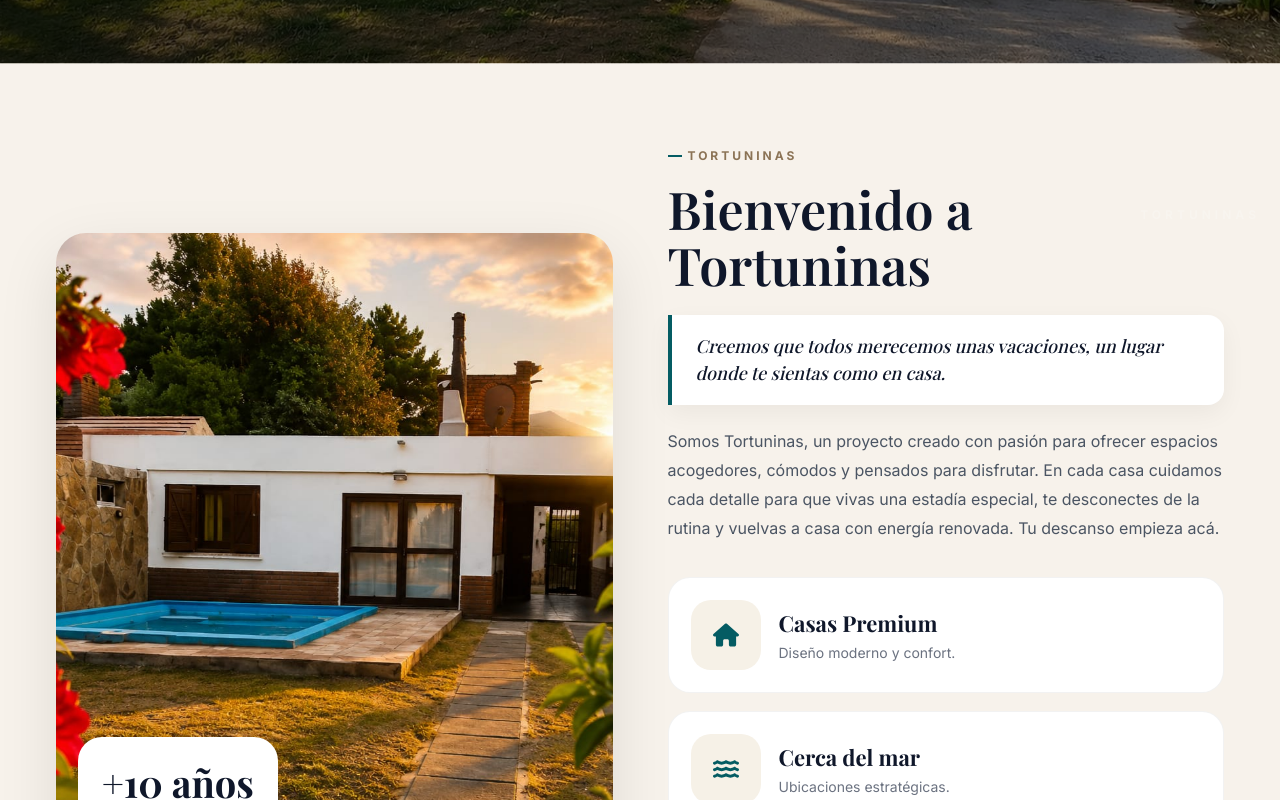
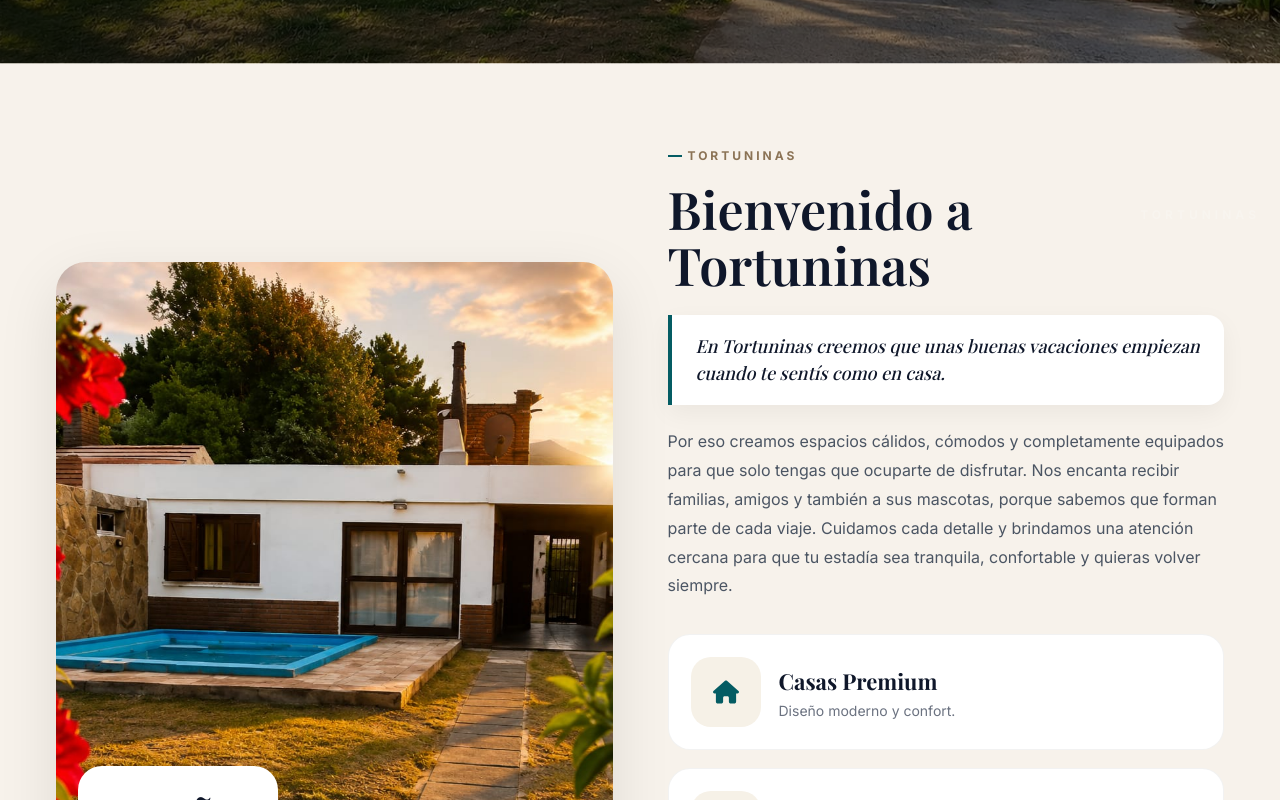
Before and after one commit to produccion2018/patrica_gabriel, a React (Vite) app: page /about in a window 1280 px wide. Shown: the part 568-1368 px from the top of the page. Built offline with nearby package versions, Linux system fonts and the light colour scheme; no server answers.

Commit message:
otrocambio

```diff
--- a/src/pages/About.jsx
+++ b/src/pages/About.jsx
@@ -32,10 +32,10 @@ export default function About() {
       sectionTitle: "Bienvenido a Tortuninas",
 
       quote:
-        "Creemos que todos merecemos unas vacaciones, un lugar donde te sientas como en casa.",
+        "En Tortuninas creemos que unas buenas vacaciones empiezan cuando te sentís como en casa.",
 
       description:
-        "Somos Tortuninas, un proyecto creado con pasión para ofrecer espacios acogedores, cómodos y pensados para disfrutar. En cada casa cuidamos cada detalle para que vivas una estadía especial, te desconectes de la rutina y vuelvas a casa con energía renovada. Tu descanso empieza acá.",
+        "Por eso creamos espacios cálidos, cómodos y completamente equipados para que solo tengas que ocuparte de disfrutar. Nos encanta recibir familias, amigos y también a sus mascotas, porque sabemos que forman parte de cada viaje. Cuidamos cada detalle y brindamos una atención cercana para que tu estadía sea tranquila, confortable y quieras volver siempre.",
 
       premium: "Casas Premium",
       premiumDesc: "Diseño moderno y confort.",
```
